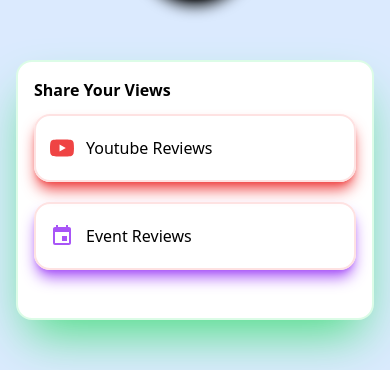
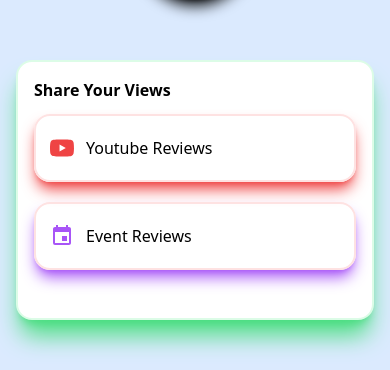
Before and after one commit to Its-Riyas-28/Feedback-App, a Next.js app: page / in a window 390 px wide. Shown: the part 242-612 px from the top of the page. Built offline with nearby package versions, Linux system fonts and the light colour scheme; what @designbycode/tailwindcss-text-shadow would draw is missing.

Commit message:
Refactor: fixed for mobile view

```diff
--- a/src/app/page.js
+++ b/src/app/page.js
@@ -31,7 +31,7 @@ export default function Home() {
       </header>
                                                               {/* Share Your Views box*/}
       <div className="mt-24 sm:mt-32 mb-10 w-full flex justify-center">
-        <div className=" bg-white box-shadow border-2 border-green-100 shadow-2xl shadow-green-400 p-4 ml-4 mr-4 mt-[20px] w-[400px] rounded-2xl">
+        <div className=" bg-white box-shadow border-2 border-green-100 shadow-xl shadow-green-400 p-4 ml-4 mr-4 mt-[20px] w-[400px] rounded-2xl">
           <div className="font-semibold">Share Your Views</div>
 
           <ul className="py-3">
--- a/src/app/reviews/youtube/page.jsx
+++ b/src/app/reviews/youtube/page.jsx
@@ -8,7 +8,7 @@ function YouTubeReview() {
   return (
                                               //navbar
     <div className="w-full md:1/2 ">
-      <header className=" h-[70px] w-[360px]  bg-red-500  border-b-8 border-red-400 py-4  rounded flex px-3 space-x-4 items-center">
+      <header className=" h-[70px] w-[370px]  bg-red-500  border-b-8 border-red-400 py-4  rounded flex px-3 space-x-4 items-center">
         <button type="button" onClick={() => router.back()}>
           <IoMdArrowRoundBack />
         </button>
```
